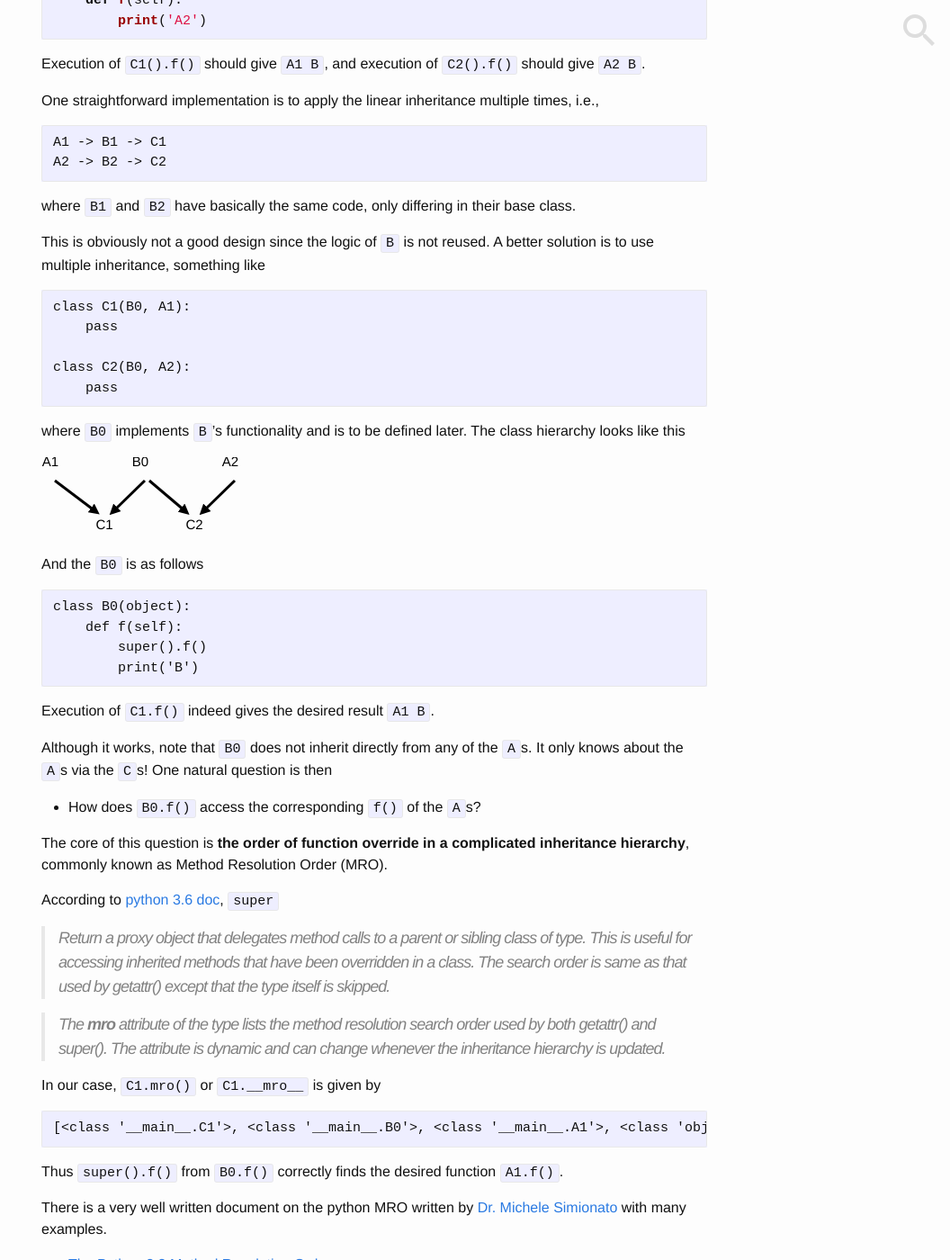
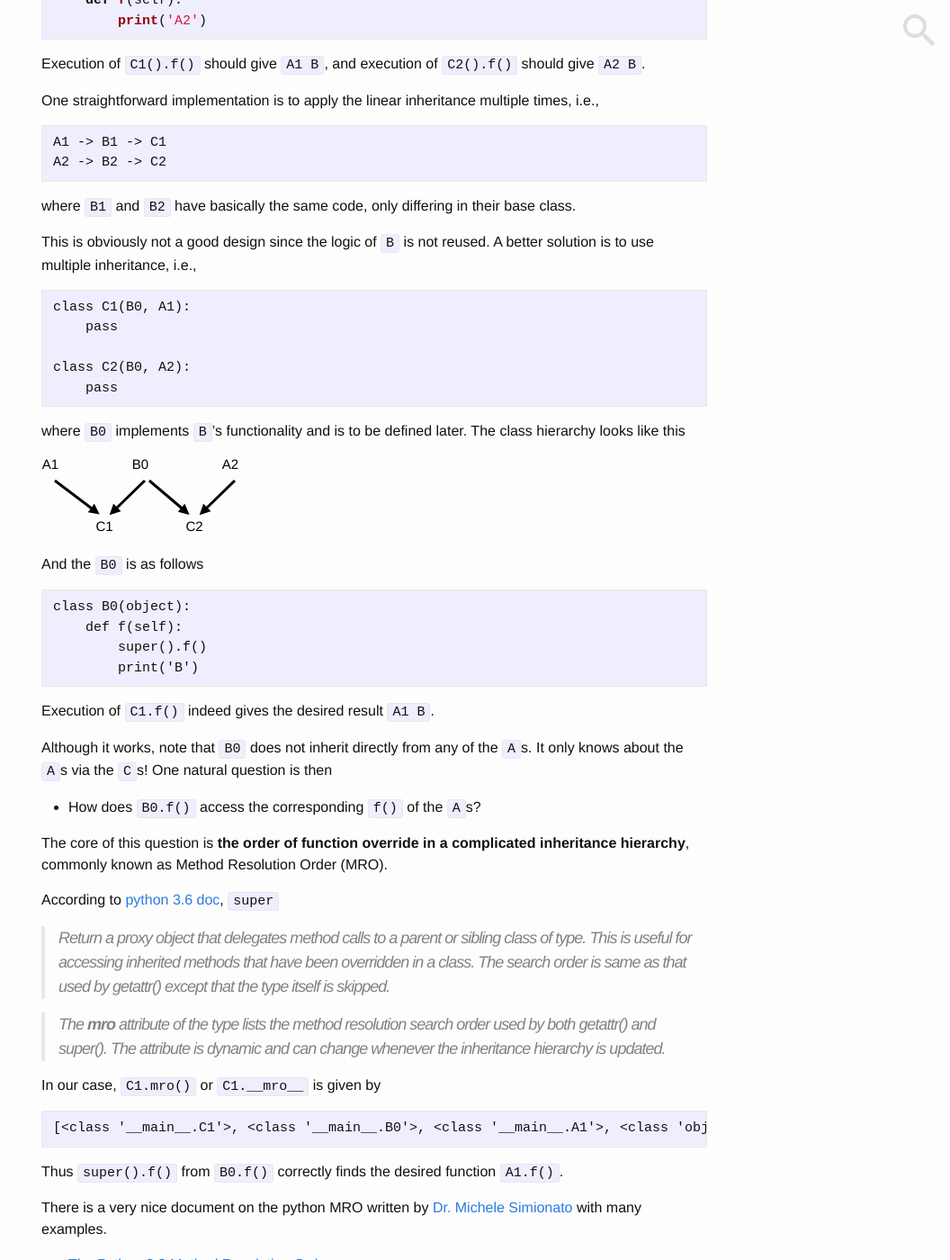
Before and after one commit to nosarthur/nosarthur.github.io, a Jekyll site: the page built from _posts/2017-10-06-mro.md, in a window 1280 px wide and 1400 px high, scrolled down 825 px. Shown: the whole window at 90% size, without its empty margins (224-1280 px from the left). Built offline with Jekyll 4.4.1, drawn with Linux system fonts in a browser that asks for light colours; comment, search, counter and statistics services are not loaded; some of the changed lines change nothing that is shown.

Commit message:
Update 2017-10-06-mro.md

````diff
--- a/_posts/2017-10-06-mro.md
+++ b/_posts/2017-10-06-mro.md
@@ -51,7 +51,7 @@ A2 -> B2 -> C2
 where `B1` and `B2` have basically the same code, only differing in their base class.
 
 This is obviously not a good design since the logic of `B` is not reused.
-A better solution is to use multiple inheritance, something like
+A better solution is to use multiple inheritance, i.e.,
 
 ```
 class C1(B0, A1):
@@ -69,15 +69,15 @@ The class hierarchy looks like this
       <path d="M0,-5 L10,0 L0,5" />
       </marker>
   </defs>
-    <text x='10' y='10' text-anchor='middle' font-size='15'> A1 </text>
+    <text x='10' y='13' text-anchor='middle' font-size='15'> A1 </text>
     <line x1="15" y1="26" x2="60" y2="60" stroke="#000" stroke-width="3" marker-end="url(#arrow)" />
-    <text x='110' y='10' text-anchor='middle' font-size='15'> B0 </text>
+    <text x='110' y='13' text-anchor='middle' font-size='15'> B0 </text>
     <line x1="115" y1="26" x2="80" y2="60" stroke="#000" stroke-width="3" marker-end="url(#arrow)" />
     <line x1="120" y1="26" x2="160" y2="60" stroke="#000" stroke-width="3" marker-end="url(#arrow)" />
-    <text x='210' y='10' text-anchor='middle' font-size='15'> A2 </text>
+    <text x='210' y='13' text-anchor='middle' font-size='15'> A2 </text>
     <line x1="215" y1="26" x2="180" y2="60" stroke="#000" stroke-width="3" marker-end="url(#arrow)" />]
-    <text x='70' y='80' text-anchor='middle' font-size='15'> C1 </text>
-    <text x='170' y='80' text-anchor='middle' font-size='15'> C2 </text>
+    <text x='70' y='82' text-anchor='middle' font-size='15'> C1 </text>
+    <text x='170' y='82' text-anchor='middle' font-size='15'> C2 </text>
 </svg>
 
 And the `B0` is as follows
@@ -112,7 +112,7 @@ In our case, `C1.mro()` or `C1.__mro__` is given by
 
 Thus `super().f()` from `B0.f()` correctly finds the desired function `A1.f()`.
 
-There is a very well written document on the python MRO written by [Dr. Michele Simionato](http://www.phyast.pitt.edu/~micheles/) with many examples.
+There is a very nice document on the python MRO written by [Dr. Michele Simionato](http://www.phyast.pitt.edu/~micheles/) with many examples.
 
 * [The Python 2.3 Method Resolution Order](https://www.python.org/download/releases/2.3/mro/)
 
````
